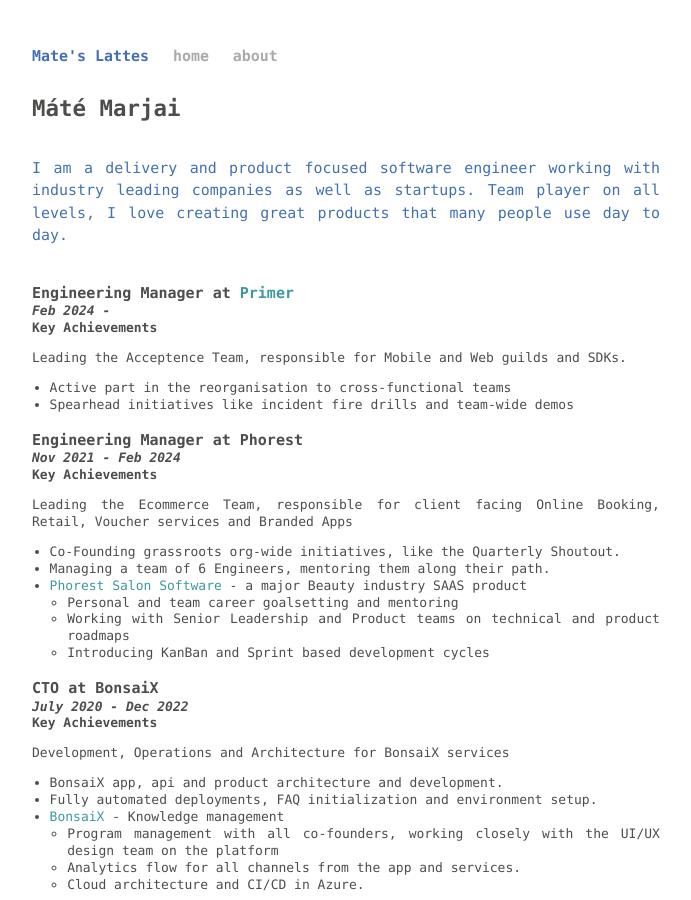
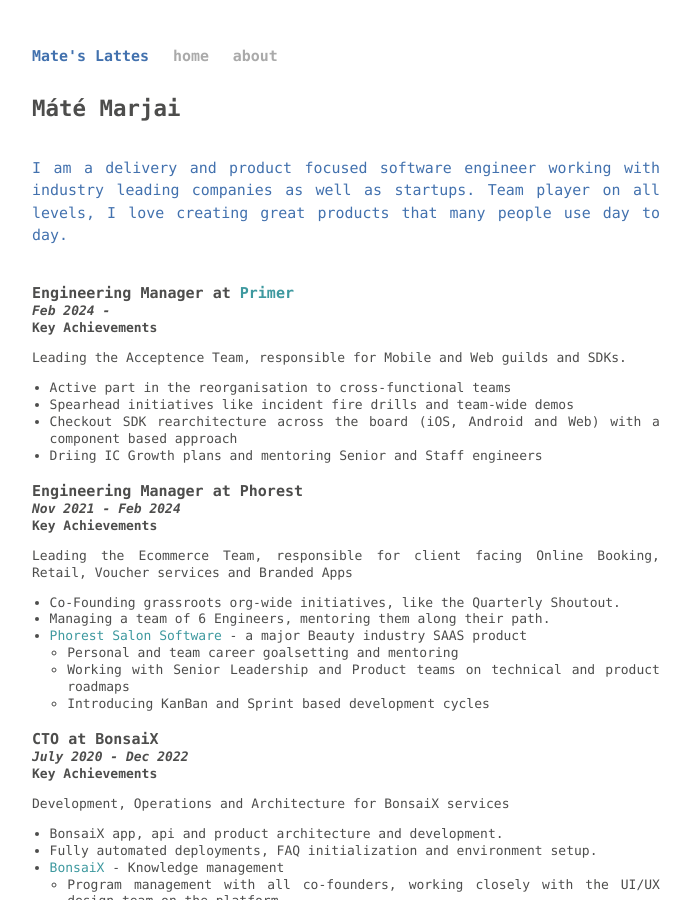
Before and after one commit to marjaimate/marjaimate.github.io, a Jekyll site: the page built from about.html, in a window 1280 px wide and 900 px high. Shown: the whole window, without its empty margins (294-985 px from the left). Built offline with Jekyll 4.4.1, drawn with Linux system fonts in a browser that asks for light colours.

Commit message:
Added more details on Primer

```diff
--- a/about.html
+++ b/about.html
@@ -23,6 +23,8 @@
     <ul>
       <li>Active part in the reorganisation to cross-functional teams</li>
       <li>Spearhead initiatives like incident fire drills and team-wide demos</li>
+      <li>Checkout SDK rearchitecture across the board (iOS, Android and Web) with a component based approach</li>
+      <li>Driing IC Growth plans and mentoring Senior and Staff engineers</li>
     </ul>
     <br/>
 
```
Also changed, not shown: 1 other file.
